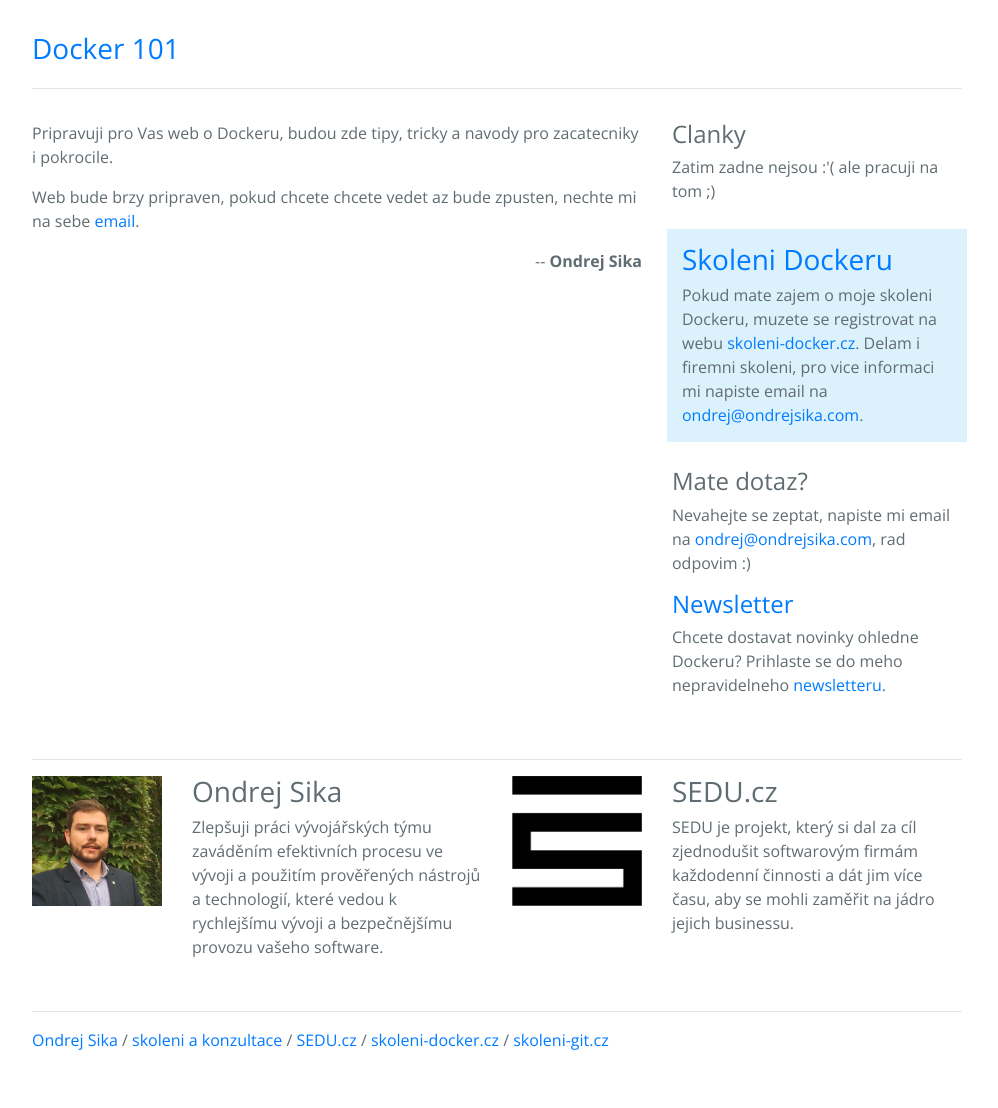
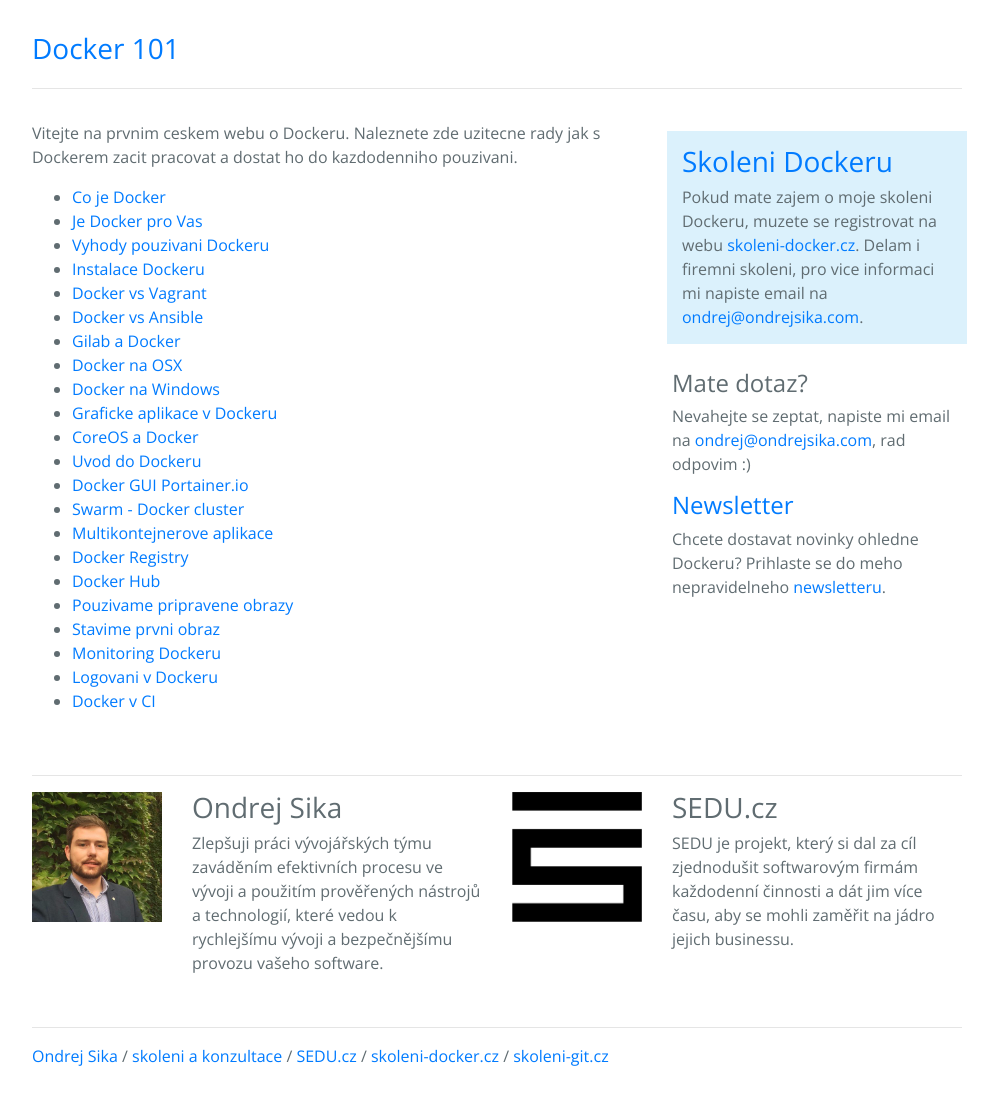
Before and after one commit to ondrejsika/docker101.cz, a Jekyll site: the page built from index.md, in a window 1280 px wide. Shown: the whole page, without its empty margins (143-1141 px from the left). Built offline with Jekyll 4.4.1, drawn with Linux system fonts in a browser that asks for light colours.

Commit message:
add list of future articles

```diff
--- a/_layouts/default.html
+++ b/_layouts/default.html
@@ -83,8 +83,11 @@
           </div>
 
           <div class="col-lg-4">
+              {% if page.hide_menu %}
+              {% else %}
               <h4>Clanky</h4>
-              <p>Zatim zadne nejsou :'( ale pracuji na tom ;)</p>
+              {% include menu.html %}
+              {% endif %}
 
               <div class="row">
                   <div class="col-lg-12" style="padding: 10px; margin-bottom: 1em;">
--- a/index.html
+++ /dev/null
@@ -1,8 +0,0 @@
----
-layout: default
-title: Docker 101
----
-
-<p>Pripravuji pro Vas web o Dockeru, budou zde tipy, tricky a navody pro zacatecniky i pokrocile.</p>
-<p>Web bude brzy pripraven, pokud chcete chcete vedet az bude zpusten, nechte mi na sebe <a href="/subscribe.html">email</a>.</p>
-<p style="text-align: right;">-- <b>Ondrej Sika</b></p>
--- /dev/null
+++ b/index.md
@@ -0,0 +1,31 @@
+---
+layout: default
+title: Docker 101
+hide_menu: true
+---
+
+Vitejte na prvnim ceskem webu o Dockeru. Naleznete zde uzitecne rady jak s Dockerem zacit pracovat a dostat ho do
+kazdodenniho pouzivani.
+
+- [Co je Docker](/co-je-docker.html)
+- [Je Docker pro Vas](/je-docker-pro-vas.html)
+- [Vyhody pouzivani Dockeru](/vyhody-pouzivani-dockeru.html)
+- [Instalace Dockeru](/instalace-dockeru.html)
+- [Docker vs Vagrant](/docker-vs-vagrant.html)
+- [Docker vs Ansible](/docker-vs-ansible.html)
+- [Gilab a Docker](/gitlab-a-docker.html)
+- [Docker na OSX](/docker-na-osx.html)
+- [Docker na Windows](/docker-na-windows.html)
+- [Graficke aplikace v Dockeru](/graficke-aplikace-v-dockeru.html)
+- [CoreOS a Docker](/coreos-a-docker.html)
+- [Uvod do Dockeru](/uvod-do-dockeru.html)
+- [Docker GUI Portainer.io](/docker-gui-portainer-io.html)
+- [Swarm - Docker cluster](/swarm-docker-cluster.html)
+- [Multikontejnerove aplikace](/multikontejnerove-aplikace.html)
+- [Docker Registry](/docker-registry.html)
+- [Docker Hub](/docker-hub.html)
+- [Pouzivame pripravene obrazy](/pouzivame-pripravene-obrazy.html)
+- [Stavime prvni obraz](/stavime-prvni-obraz.html)
+- [Monitoring Dockeru](/monitoring-dockeru.html)
+- [Logovani v Dockeru](/logovani-v-dockeru.html)
+- [Docker v CI](/docker-v-ci.html)
```
Also changed, not shown: _includes/menu.html (added, +24 -0 lines).
